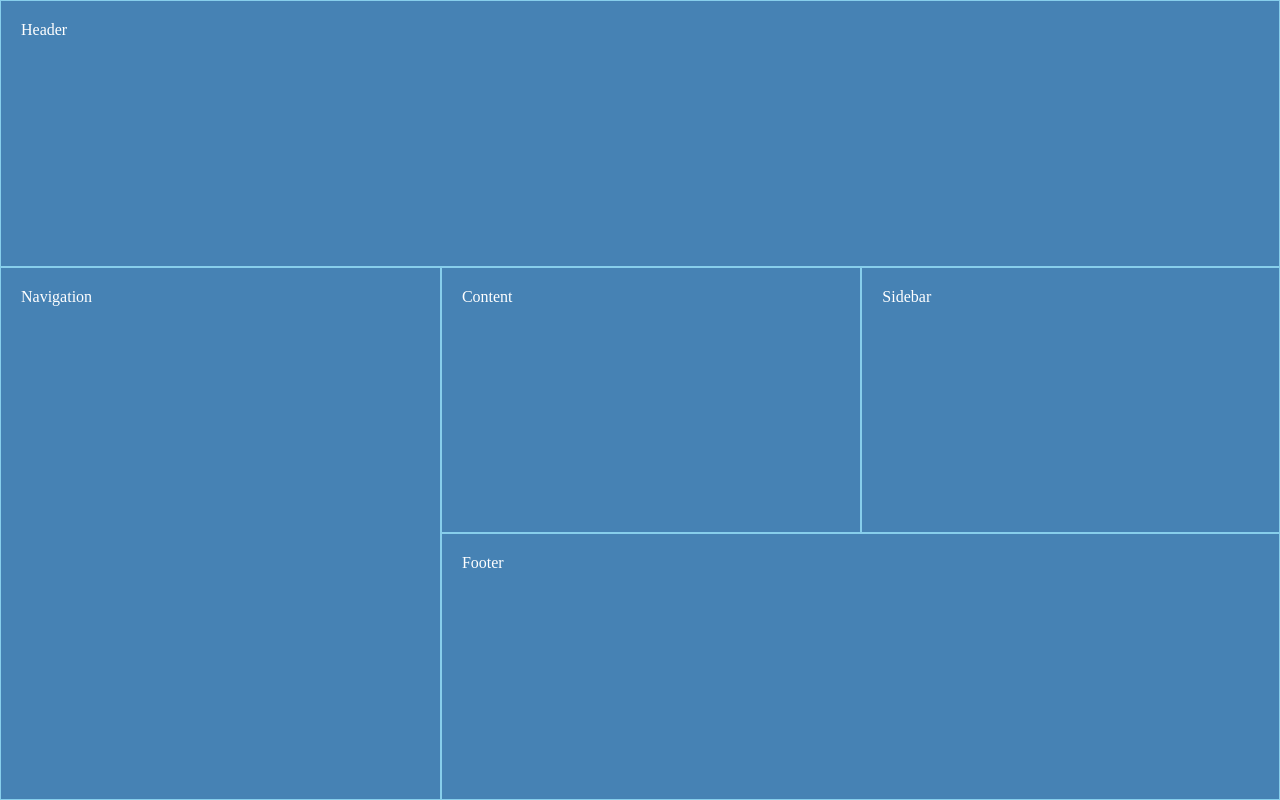
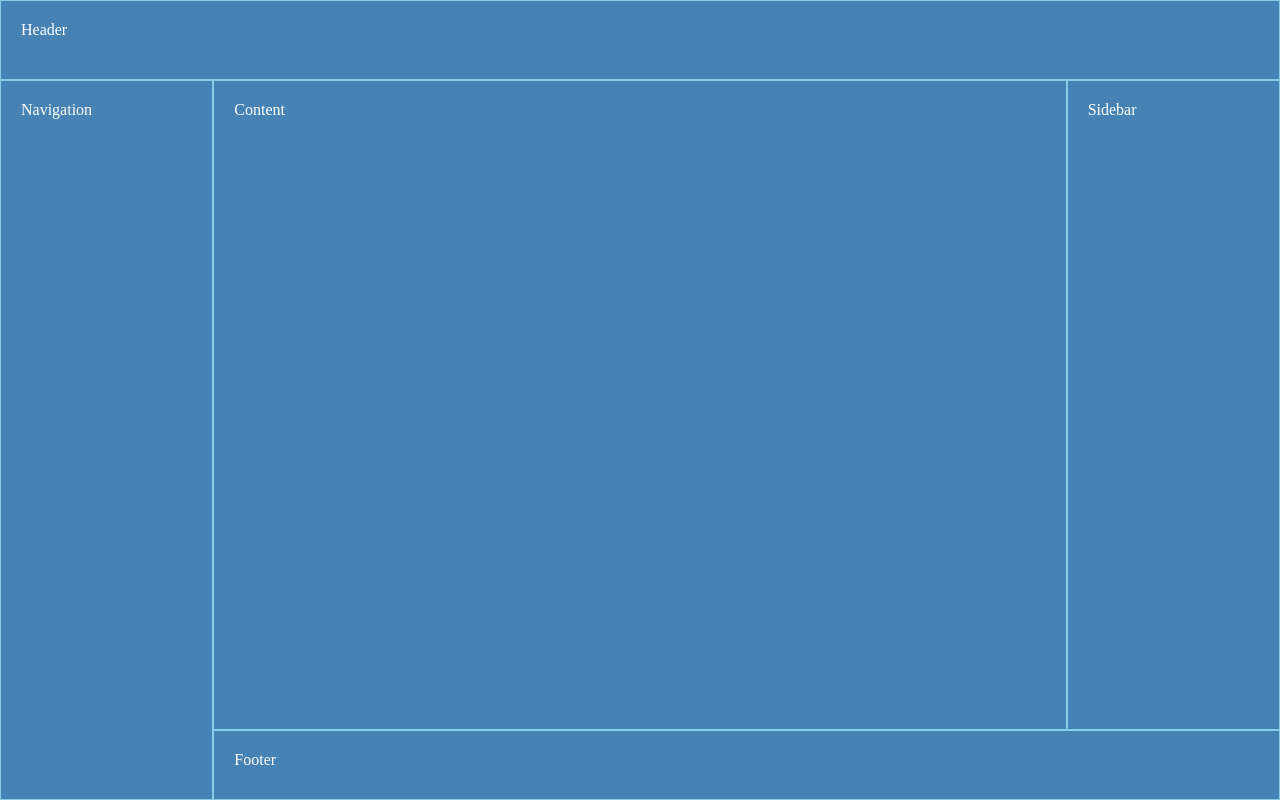
Before and after one commit to KennedyMungai/grid_intro, a plain HTML site: page grid2.html in a window 1280 px wide. Drawn offline with Linux system fonts and the light colour scheme.

Commit message:
Added some styles to template the columns and the rows

```diff
--- a/grid2.css
+++ b/grid2.css
@@ -11,6 +11,8 @@ body {
 	grid-template-areas:
 		'header header header' 'nav content sidebar'
 		'nav footer footer';
+	grid-template-columns: 1fr 4fr 1fr;
+	grid-template-rows: 80px 1fr 70px;
 }
 
 header,
```
